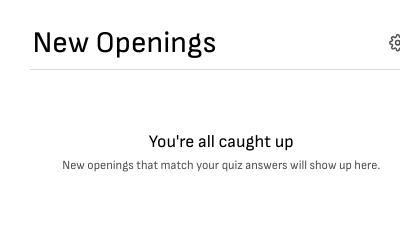
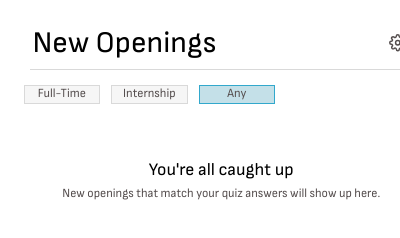
Before and after one commit to alexkramer2/new-openings, a browser extension: page popup/popup.html in a window 400 px wide. Shown: the top 238 px of the page. Drawn offline with Linux system fonts and the light colour scheme.

Commit message:
Add Full-Time / Internship / Any toggle to the popup
Filters the job list by type, remembers the choice between popups, and
shows a type-specific empty message. Jobs with no listed type appear
only under Any. Version 0.2.0.

Co-Authored-By: Claude Opus 5.5 <noreply@anthropic.com>

```diff
--- a/popup/popup.css
+++ b/popup/popup.css
@@ -270,12 +270,46 @@ button {
   text-align: center;
 }
 
+/* Full-Time / Internship / Any toggle (Figma node 49:776) */
+
+.type-filter {
+  display: flex;
+  gap: 9px;
+  padding: 12px 17px 0 19px;
+}
+
+.type-filter__option {
+  width: 61px;
+  height: 15px;
+  padding: 0;
+  background: var(--card-bg);
+  border: 0.5px solid var(--line);
+  border-radius: 0;
+  color: var(--text-muted);
+  font-size: 10px;
+  line-height: 1;
+}
+
+.type-filter__option:hover {
+  border-color: var(--blue);
+}
+
+.type-filter__option[aria-checked="true"] {
+  background: var(--blue-bg);
+  border-color: var(--blue);
+}
+
+.type-filter__option:focus-visible {
+  outline: 2px solid var(--text);
+  outline-offset: 1px;
+}
+
 /* Job list – scrolls under the header so the popup stays under Chrome's 600px cap */
 
 .list {
-  max-height: 420px;
+  max-height: 395px;
   overflow-y: auto;
-  padding: 17px 17px 10px 19px;
+  padding: 12px 17px 10px 19px;
   display: flex;
   flex-direction: column;
   gap: 10px;
--- a/popup/popup.html
+++ b/popup/popup.html
@@ -20,6 +20,12 @@
       </div>
       <img class="header__divider" src="../assets/divider.svg" width="306" height="1" alt="" />
     </header>
+
+    <div class="type-filter" id="type-filter" role="radiogroup" aria-label="Show job type">
+      <button class="type-filter__option" type="button" role="radio" data-type="Full-Time">Full-Time</button>
+      <button class="type-filter__option" type="button" role="radio" data-type="Internship">Internship</button>
+      <button class="type-filter__option" type="button" role="radio" data-type="Any">Any</button>
+    </div>
 
     <main class="list" id="job-list" aria-live="polite"></main>
     </section>
--- a/popup/popup.js
+++ b/popup/popup.js
@@ -169,18 +169,69 @@ form.addEventListener("submit", async (event) => {
   await renderJobs();
 });
 
+// ---------- Full-Time / Internship / Any toggle ----------
+
+const FILTER_KEY = "popupTypeFilter";
+const filterButtons = [...document.querySelectorAll(".type-filter__option")];
+let typeFilter = "Any";
+try {
+  typeFilter = localStorage.getItem(FILTER_KEY) ?? "Any"; // remembered between popups
+} catch {}
+
+function syncFilter() {
+  for (const button of filterButtons) {
+    const on = button.dataset.type === typeFilter;
+    button.setAttribute("aria-checked", String(on));
+    button.tabIndex = on ? 0 : -1;
+  }
+}
+
+for (const button of filterButtons) {
+  button.addEventListener("click", () => {
+    typeFilter = button.dataset.type;
+    try {
+      localStorage.setItem(FILTER_KEY, typeFilter);
+    } catch {}
+    syncFilter();
+    renderJobs();
+  });
+}
+
+// Arrow keys move between the three options, like other radio groups.
+document.getElementById("type-filter").addEventListener("keydown", (event) => {
+  const step = { ArrowRight: 1, ArrowDown: 1, ArrowLeft: -1, ArrowUp: -1 }[event.key];
+  if (!step) return;
+  event.preventDefault();
+  const i = filterButtons.findIndex((b) => b.dataset.type === typeFilter);
+  const next = filterButtons[(i + step + filterButtons.length) % filterButtons.length];
+  next.click();
+  next.focus();
+});
+syncFilter();
+
 // ---------- Job list ----------
 
+const EMPTY_FOR = {
+  "Full-Time": "No full-time openings right now",
+  Internship: "No internships right now"
+};
+
 function showEmpty() {
-  list.replaceChildren(emptyTemplate.content.cloneNode(true));
+  const empty = emptyTemplate.content.cloneNode(true);
+  if (EMPTY_FOR[typeFilter]) {
+    empty.querySelector(".empty__title").textContent = EMPTY_FOR[typeFilter];
+    empty.querySelector(".empty__body").textContent = "Try “Any” to see every opening, or check back later.";
+  }
+  list.replaceChildren(empty);
 }
 
 async function renderJobs() {
   const [visible, answers] = await Promise.all([getVisibleJobs(), getMatchAnswers()]);
-  // Best matches first; low matches still show, at the bottom.
+  // Jobs whose type wasn't listed only show under "Any".
   const jobs = visible
+    .filter((job) => typeFilter === "Any" || job.type === typeFilter)
     .map((job) => ({ ...job, match: matchScore(job, answers) }))
-    .sort((a, b) => b.match - a.match)
+    .sort((a, b) => b.match - a.match) // best matches first; low matches still show, at the bottom
     .slice(0, POPUP_LIMIT);
   if (jobs.length === 0) showEmpty();
   else list.replaceChildren(...jobs.map((job, i) => renderCard(job, i, answers)));
```
Also changed, not shown: manifest.json.
